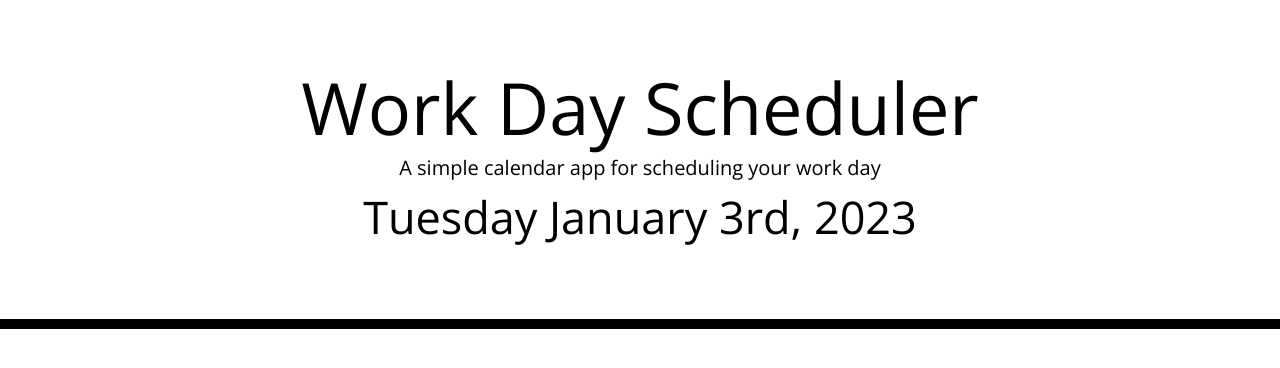
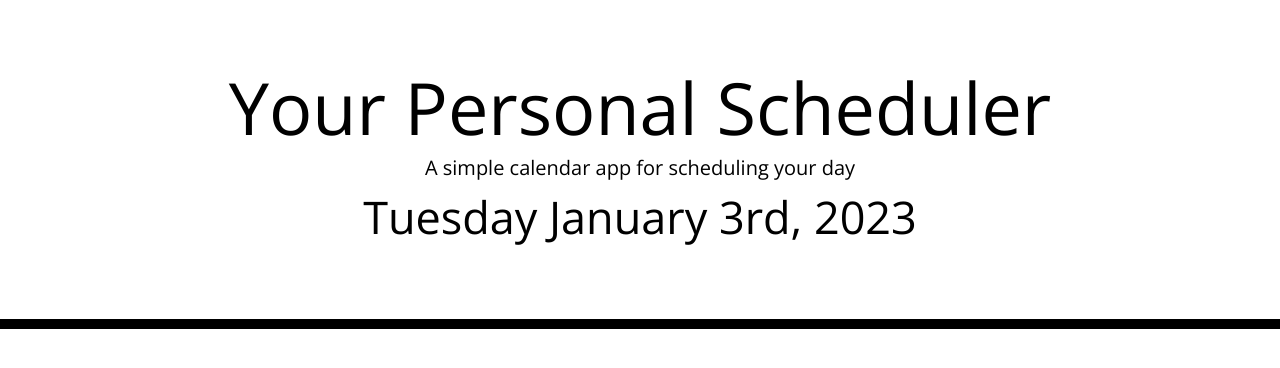
Before and after one commit to VenusViolet/api-calendar-, a plain HTML site: page index.html in a window 1280 px wide. Drawn offline with nearby package versions, Linux system fonts and the light colour scheme; files that its build step writes are made by us from their sources; files whose address does not match are found by name.

Commit message:
played with some names for the webpage

```diff
--- a/index.html
+++ b/index.html
@@ -23,8 +23,8 @@
 </head>
 <body>
     <header class="jumbotron">
-      <h1 class="display-3">Work Day Scheduler</h1>
-      <p class="lead">A simple calendar app for scheduling your work day</p>
+      <h1 class="display-3">Your Personal Scheduler</h1>
+      <p class="lead">A simple calendar app for scheduling your day</p>
       <p id="currentDay" class="lead"></p>
     </header>
     <div class="container" id='main-contain'></div>
```
